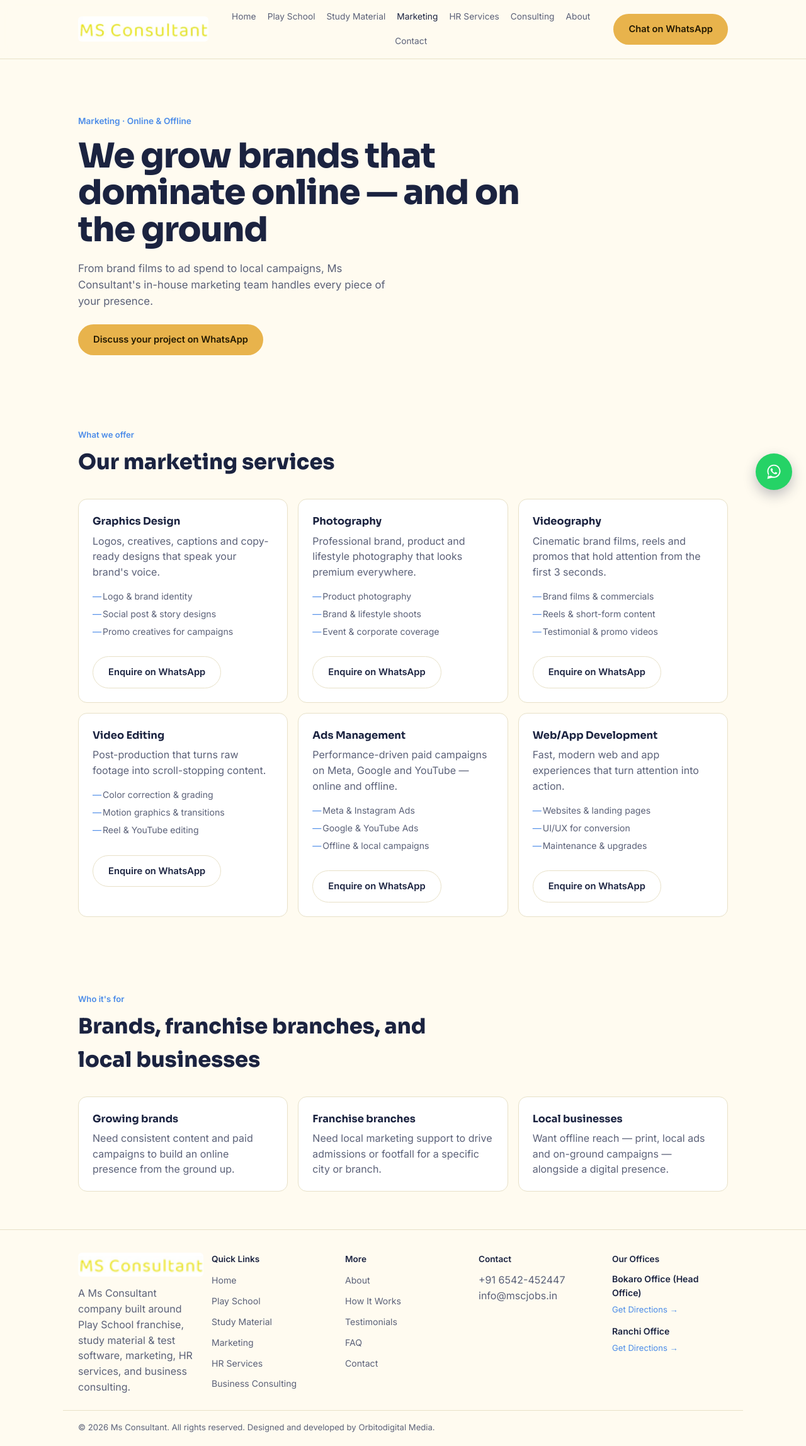
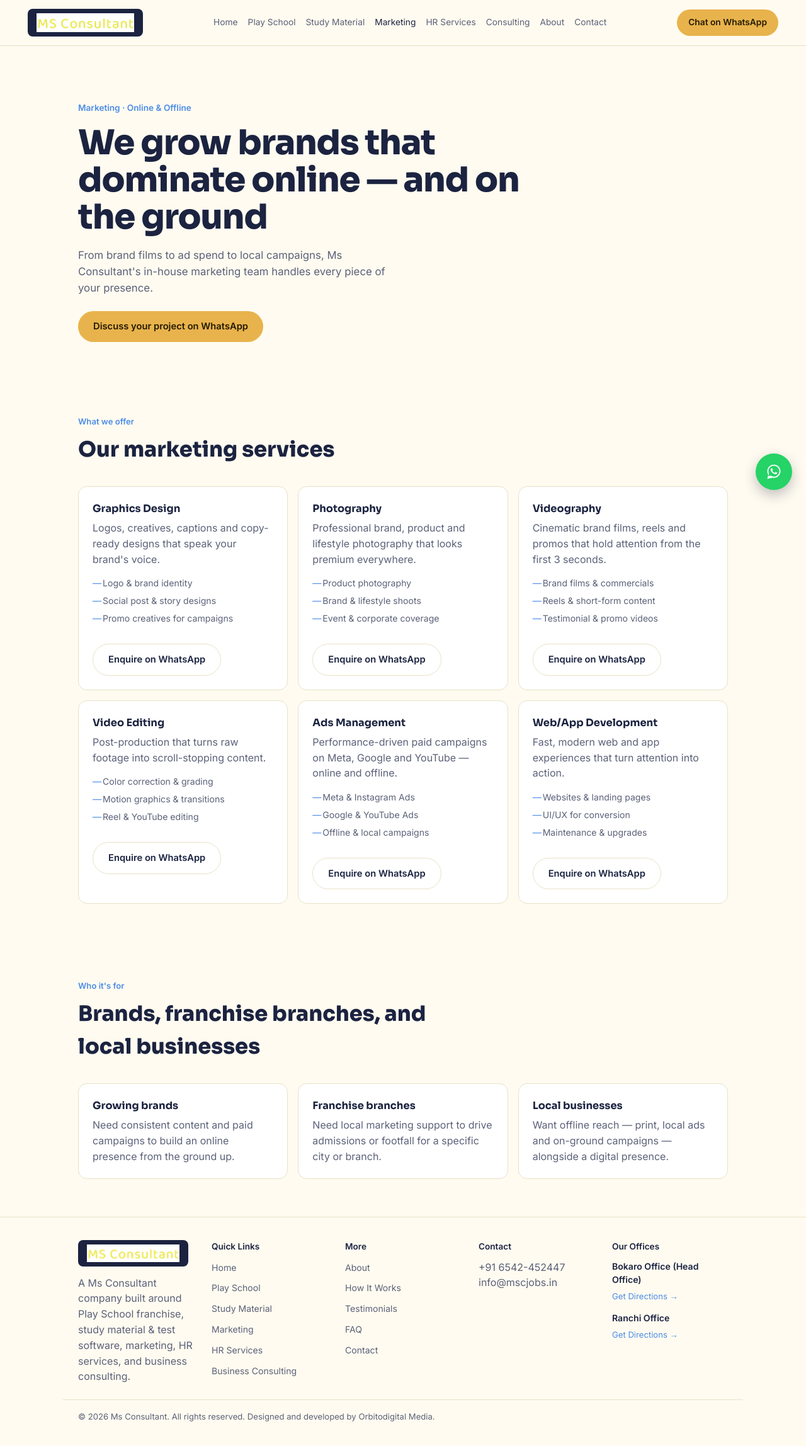
Before and after one commit to Deepak172003/MS_Consultant, a React (Vite) app: page /MS_Consultant/marketing in a window 1280 px wide. Shown: the whole page at 63% size. Built offline with nearby package versions, Linux system fonts and the light colour scheme.

Commit message:
Update App.css

```diff
--- a/src/App.css
+++ b/src/App.css
@@ -31,14 +31,17 @@ a { color: inherit; text-decoration: none; }
   backdrop-filter: blur(10px);
   border-bottom: 1px solid var(--line);
 }
-.navbar { display: flex; align-items: center; justify-content: space-between; padding: 16px 24px; gap: 20px; }
+.navbar { display: flex; align-items: center; justify-content: space-between; padding: 14px 24px; gap: 20px; max-width: 1240px; }
 .brand { font-weight: 700; font-size: 1.05rem; letter-spacing: -.01em; display: flex; align-items: center; }
 .brand span { color: var(--accent); }
-.logo-img { height: 40px; width: auto; border-radius: 6px; display: block; }
-.footer-logo { height: 38px; margin-bottom: 14px; }
-.navlinks { display: flex; gap: 18px; font-size: .86rem; color: var(--sub); flex-wrap: wrap; flex: 1; justify-content: center; }
+/* Logo is yellow text, so it sits on a navy chip to stay readable on the cream theme. */
+.brand { flex: none; }
+.logo-img { height: 30px; width: auto; box-sizing: content-box; padding: 7px 14px; background: var(--text); border-radius: 8px; display: block; }
+.footer-logo { height: 28px; margin-bottom: 14px; }
+.navlinks { display: flex; gap: 16px; font-size: .86rem; color: var(--sub); flex-wrap: nowrap; white-space: nowrap; flex: 1; justify-content: center; }
 .navlinks a:hover, .navlinks a.active { color: var(--text); }
-.navbar-actions { display: flex; align-items: center; gap: 12px; }
+.navbar-actions { display: flex; align-items: center; gap: 12px; flex: none; }
+.navbar-actions .btn { padding: 10px 18px; font-size: .86rem; white-space: nowrap; }
 @media (max-width: 1180px) { .navlinks { display: none; } }
 
 /* Hamburger */
```
